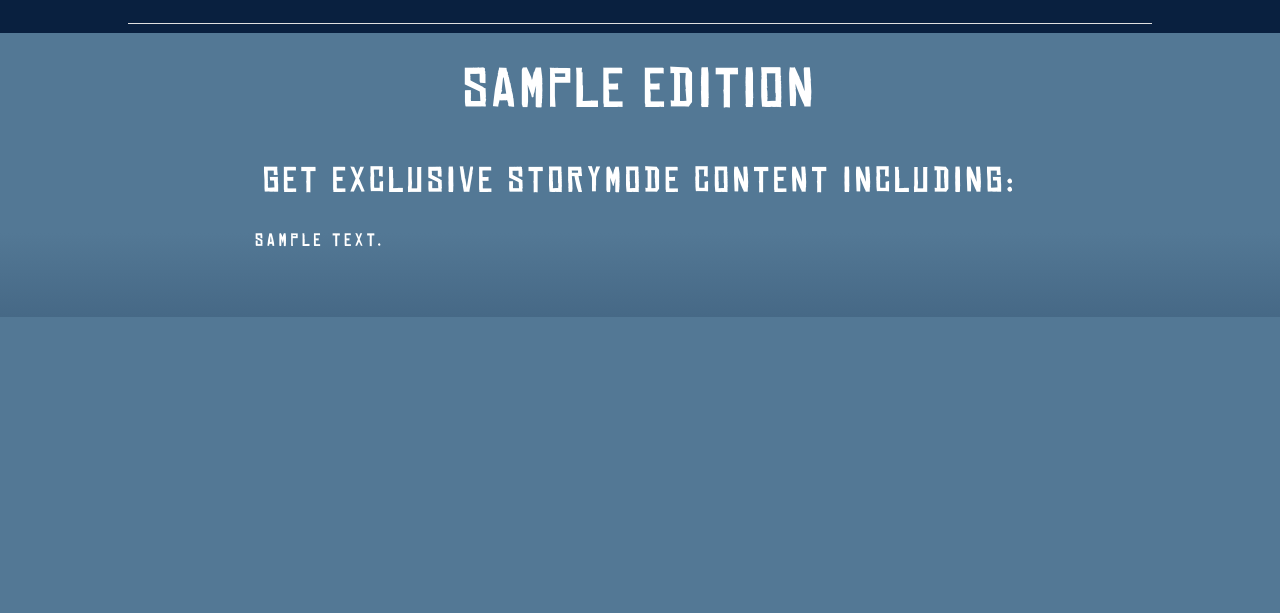
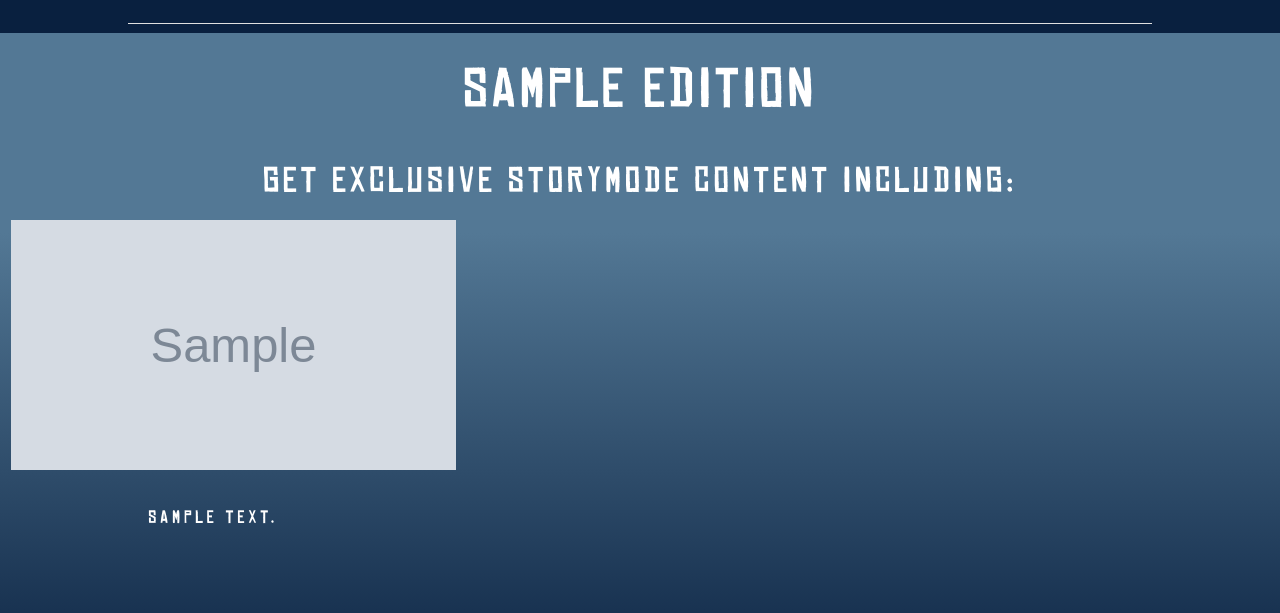
Before and after one commit to Code-Institute-Submissions/Code-Institute-Submissions-naturetrust_SepResub, a Django app: page /games/reddeadredemption2/ in a window 1280 px wide. Shown: the part 767-1380 px from the top of the page. Before the commit the page ends 1084 px from the top, so only its background shows below. Run offline with Django 3.2, Linux system fonts and the light colour scheme; data comes from the database, SQL or seed files in the repository; tables that the repository leaves empty hold one stand-in row (values such as "Sample post"); grey boxes marked "Sample" are stand-in pictures; parts of the project's set-up code (start-up, migrations or seed data) failed here and were passed over.

Commit message:
Add images to games details page

```diff
--- a/games/templates/games/game-details.html
+++ b/games/templates/games/game-details.html
@@ -84,9 +84,27 @@
                         <div class="row section-content">
                             {% for c in content %}
                                 {% if c.section.pk == s.pk and c.edition.pk == e.pk %}
-                                       <div class="col s12 m6">
-                                           <h6 class="title center">{{ c.content }}</h6>
-                                       </div>
+                                {% if c.image %}
+                                <div class="col s12 m6 l4">
+                                    <div class="row">
+                                        <div class="col s12 center">
+                                            <img src="{{ c.image.url }}" alt=""
+                                            style="width: 445px; height: 250px;">
+                                        </div>
+                                    </div>
+                                    <div class="row">
+                                        <div class="col s12">
+                                            <h6 class="title center">{{ c.content }}</h6>
+                                        </div>
+                                    </div>
+                                </div>
+                                {% else %}
+                                <div class="row">
+                                    <div class="col s12">
+                                        <h6 class="title center">{{ c.content }}</h6>
+                                    </div>
+                                </div>
+                                {% endif %}
                                 {% endif %}
                             {% endfor %}
                         </div>
--- a/static/css/base.css
+++ b/static/css/base.css
@@ -18,6 +18,7 @@ body {
 
     background: linear-gradient( to bottom,  #537895 25%, #09203F 85% ) no-repeat center center fixed;
     background-size: cover;
+    overflow-x: hidden;
 }
 
 /* ======================================================
```
